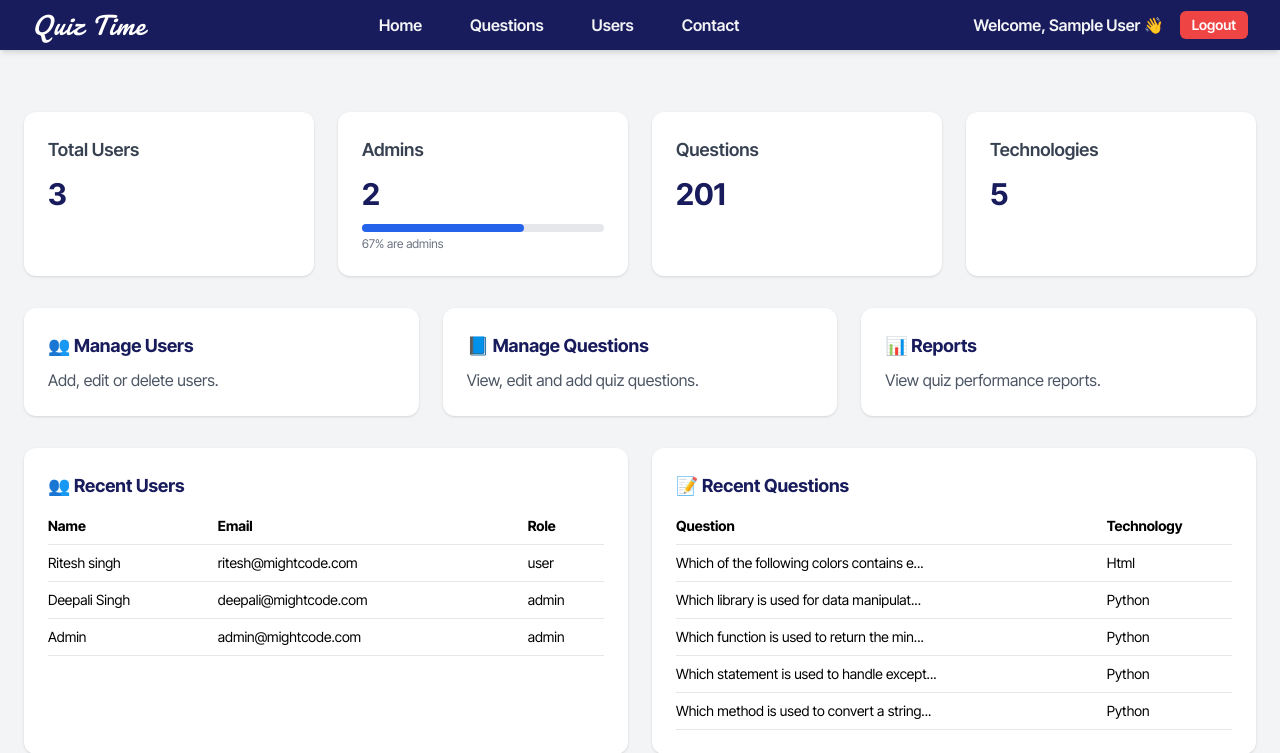
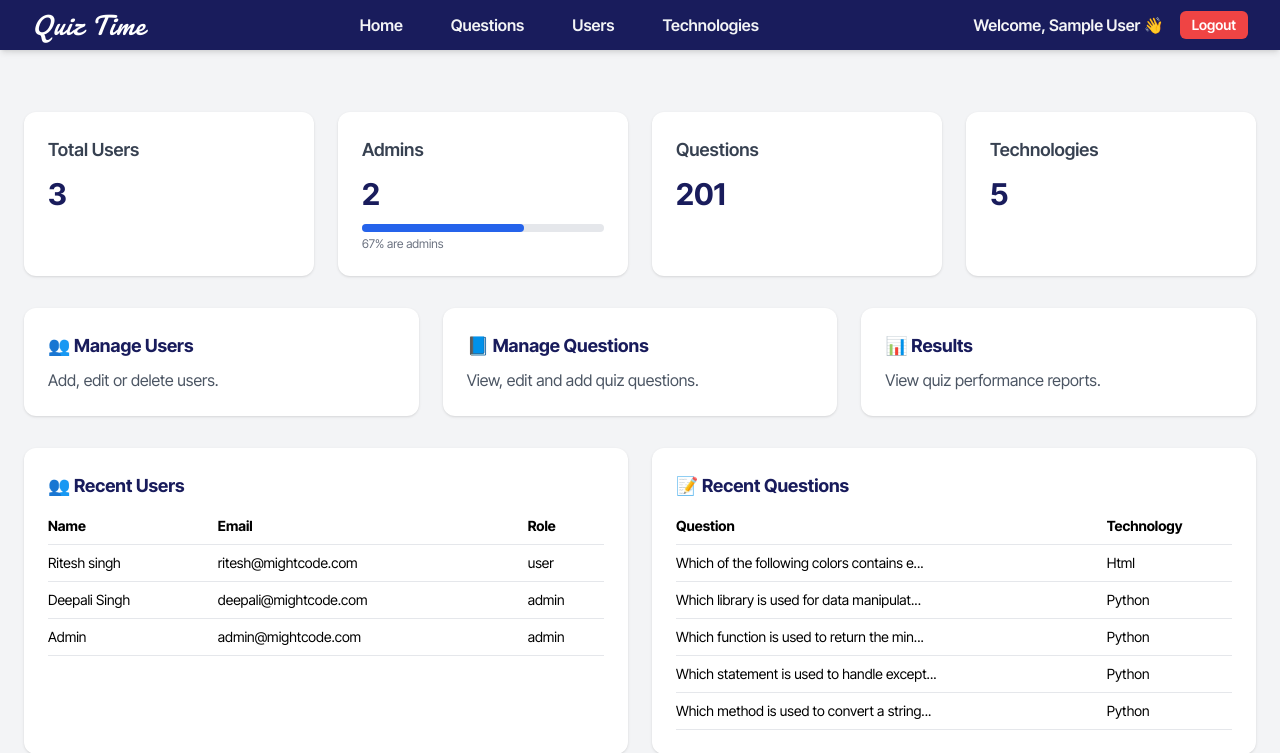
Before and after one commit to ritesh7860/Personal_Quiz, a PHP site: page /admin_dashboard.php in a window 1280 px wide. Shown: the top 753 px of the page. Run offline with PHP 8.4, Linux system fonts and the light colour scheme; the visitor is signed in with stand-in values (Sample User, id 1); data comes from the database, SQL or seed files in the repository; some libraries are stand-ins or nearby versions; some web fonts are replaced.

Commit message:
Fix code

```diff
--- a/admin_dashboard.php
+++ b/admin_dashboard.php
@@ -81,8 +81,8 @@ $recentQuestions = $link->query("SELECT qns, technology FROM question ORDER BY q
                 <h3 class="text-lg font-bold text-[#191c5c]">📘 Manage Questions</h3>
                 <p class="text-gray-600 mt-2">View, edit and add quiz questions.</p>
             </a>
-            <a href="reports.php" class="bg-white rounded-xl p-6 shadow hover:bg-blue-50 transition">
-                <h3 class="text-lg font-bold text-[#191c5c]">📊 Reports</h3>
+            <a href="result.php" class="bg-white rounded-xl p-6 shadow hover:bg-blue-50 transition">
+                <h3 class="text-lg font-bold text-[#191c5c]">📊 Results</h3>
                 <p class="text-gray-600 mt-2">View quiz performance reports.</p>
             </a>
         </div>
--- a/admin_user.php
+++ b/admin_user.php
@@ -90,7 +90,7 @@ if ($q !== '') {
                            class="border-1 border-gray-400 rounded-sm py-1 px-3 w-[90%] focus:outline-1"
                            value="<?= htmlspecialchars($q, ENT_QUOTES) ?>" />
                     <?php if ($q !== ''): ?>
-                        <a href="admin_user.php" class="cursor-pointer font-bold p-2">x</a>
+                        <a href="admin_user.php" class="cursor-pointer font-bold p-2 text-red-500"> x </a>
                     <?php endif; ?>
                 </form>
             </div>
--- a/welcome.php
+++ b/welcome.php
@@ -9,7 +9,7 @@ $adminName = isset($_SESSION['name']) ? $_SESSION['name'] : 'Admin';
 <head>
   <meta charset="UTF-8">
   <meta name="viewport" content="width=device-width, initial-scale=1.0">
-  <title>Navbar Example</title>
+  <title>Quiz Time</title>
   <script src="https://cdn.jsdelivr.net/npm/@tailwindcss/browser@4"></script>
   <style>
     @import url('https://fonts.googleapis.com/css2?family=Allison&family=Caveat:wght@400..700&family=Inter+Tight:ital,wght@0,100..900;1,100..900&family=Pacifico&display=swap');
@@ -43,7 +43,7 @@ $adminName = isset($_SESSION['name']) ? $_SESSION['name'] : 'Admin';
           <a href="admin_dashboard.php" class="text-gray-100 hover:text-[#191c5c] p-2 hover:bg-gray-300 rounded-sm font-semibold">Home</a>
           <a href="manage_questions.php" class="text-gray-100 hover:text-[#191c5c] p-2 hover:bg-gray-300 rounded-sm  font-semibold">Questions</a>
           <a href="admin_user.php" class="text-gray-100 hover:text-[#191c5c] p-2 hover:bg-gray-300 rounded-sm  font-semibold">Users</a>
-          <a href="#" class="text-gray-100 hover:text-[#191c5c] p-2 hover:bg-gray-300 rounded-sm font-semibold">Contact</a>
+          <a href="manage_technologies.php" class="text-gray-100 hover:text-[#191c5c] p-2 hover:bg-gray-300 rounded-sm font-semibold">Technologies</a>
         </div>
 
         <div class="hidden md:flex items-center gap-4">
@@ -69,9 +69,8 @@ $adminName = isset($_SESSION['name']) ? $_SESSION['name'] : 'Admin';
       <a href="insert.php" class="block px-4 py-2 text-gray-100 font-semibold">Home</a>
       <a href="manage_questions.php" class="block px-4 py-2 text-gray-100 font-semibold">Questions</a>
       <a href="admin_user.php" class="block px-4 py-2 text-gray-100 font-semibold">Users</a>
-      <a href="#" class="block px-4 py-2 text-gray-100 font-semibold">Contact</a>
+      <a href="manage_technologies.php" class="block px-4 py-2 text-gray-100 font-semibold">Technologies</a>
       <a href="Logout.php" class="block px-4 py-2 text-gray-100 font-semibold">Logout</a>
-      <a href="#" class="block px-4 py-2 text-gray-100 hover:bg-gray-100 font-semibold">Logout</a>
     </div>
   </nav>
 
```
Also changed, not shown: manage_questions.php (+57 -18 lines).
